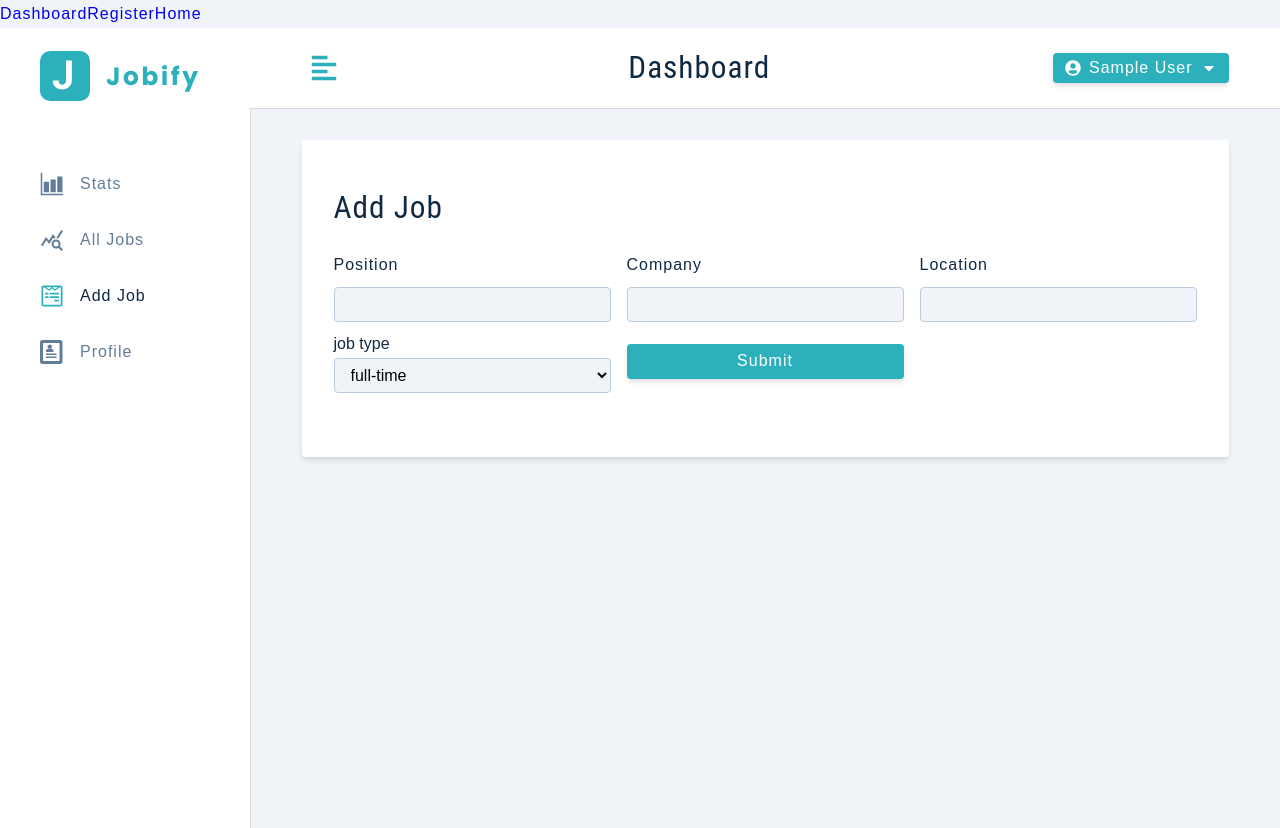
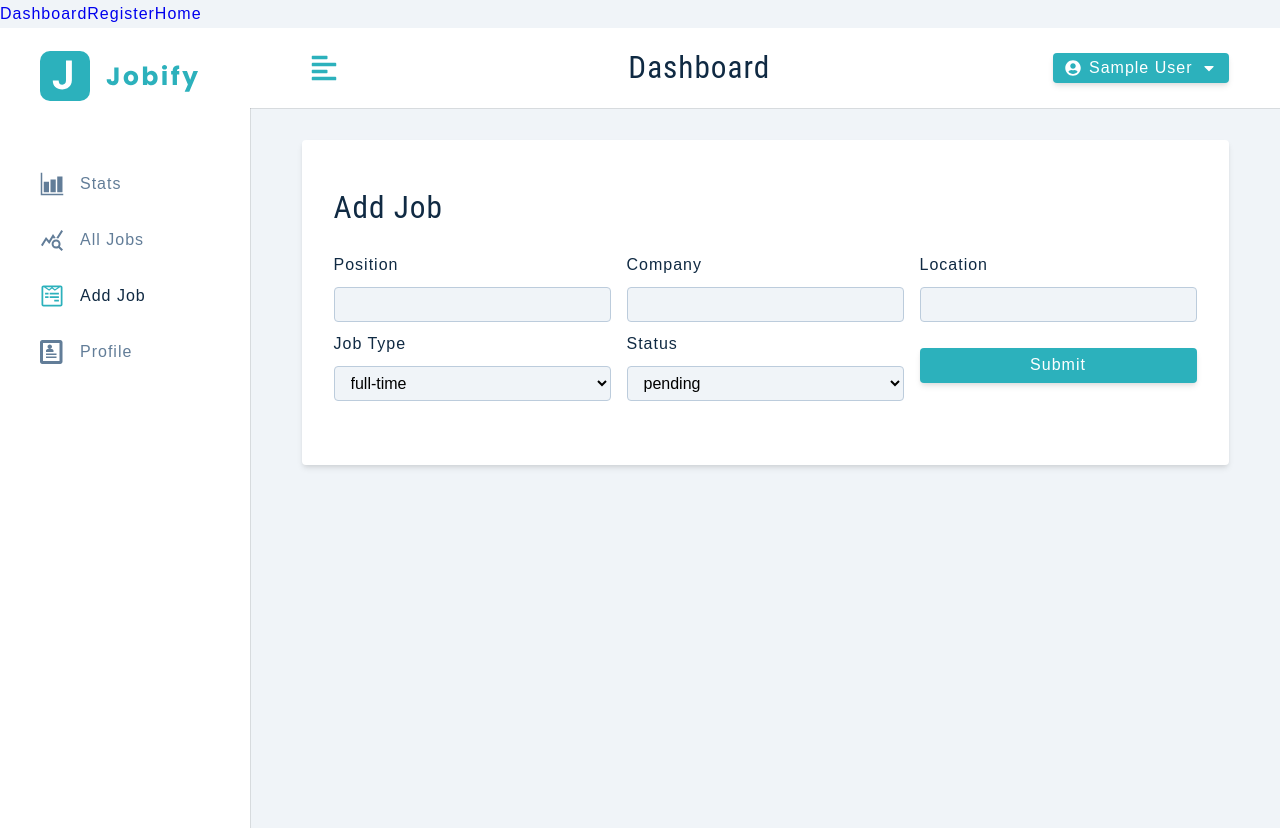
Before and after one commit to trace2798/jobTracker, a React (Create React App) app in the folder client/: page /add-job in a window 1280 px wide. Built offline with nearby package versions, Linux system fonts and the light colour scheme; sample sign-in values are in the browser's storage.

Commit message:
Initiated job status functionality

```diff
--- a/client/src/components/FormRowSelect.js
+++ b/client/src/components/FormRowSelect.js
@@ -0,0 +1,26 @@
+const FormRowSelect = ({ labelText, name, value, handleChange, list }) => {
+  return (
+    <div className="form-row">
+      <label htmlFor={name} className="form-label">
+        {labelText || name}
+      </label>
+
+      <select
+        name={name}
+        value={value}
+        onChange={handleChange}
+        className="form-select"
+      >
+        {list.map((itemValue, index) => {
+          return (
+            <option key={index} value={itemValue}>
+              {itemValue}
+            </option>
+          );
+        })}
+      </select>
+    </div>
+  );
+};
+
+export default FormRowSelect;
--- a/client/src/components/index.js
+++ b/client/src/components/index.js
@@ -4,5 +4,5 @@ import FormRow from "./FormRow";
 import Navbar from "./Navbar";
 import SmallSidebar from "./SmallSidebar";
 import BigSidebar from "./BigSidebar";
-
-export { Alert, FormRow, Logo, Navbar, SmallSidebar, BigSidebar };
+import FormRowSelect from "./FormRowSelect";
+export { Alert, FormRow, Logo, Navbar, SmallSidebar, BigSidebar, FormRowSelect };
--- a/client/src/pages/dashboard/AddJob.js
+++ b/client/src/pages/dashboard/AddJob.js
@@ -1,5 +1,5 @@
 import { useState } from "react";
-import { FormRow, Alert } from "../../components";
+import { FormRow, Alert, FormRowSelect } from "../../components";
 import { useAppContext } from "../../context/appContext";
 import Wrapper from "../../assets/wrappers/DashboardFormPage";
 
@@ -64,7 +64,9 @@ const AddJob = () => {
 
           {/* job type */}
           <div className="form-row">
-            <label>job type</label>
+            <label htmlFor="jobType" className="form-label">
+              job type
+            </label>
             <select
               name="jobType"
               value={jobType}
@@ -77,10 +79,39 @@ const AddJob = () => {
                   <option key={index} value={jobtype}>
                     {jobtype}
                   </option>
-                )
+                );
               })}
             </select>
           </div>
+
+          {/* Job status */}
+          <div className="form-row">
+            <label htmlFor="jobStatus" className="form-label">
+              Status
+            </label>
+            <select
+              name="jobType"
+              value={jobType}
+              handleChange={handleJobInput}
+              className="form-select"
+            >
+              {/* default value in the state is full-time*/}
+              {statusOptions.map((statusoptions, index) => {
+                return (
+                  <option key={index} value={statusoptions}>
+                    {statusoptions}
+                  </option>
+                );
+              })}
+            </select>
+          </div>
+        {/* we can also use <FormRowSelect/> like the example below instead of hard coding it. */}
+          {/* <FormRowSelect
+            name="status"
+            value={status}
+            handleChange={handleJobInput}
+            list={statusOptions}
+          /> */}
 
           <div>
             <button
```
